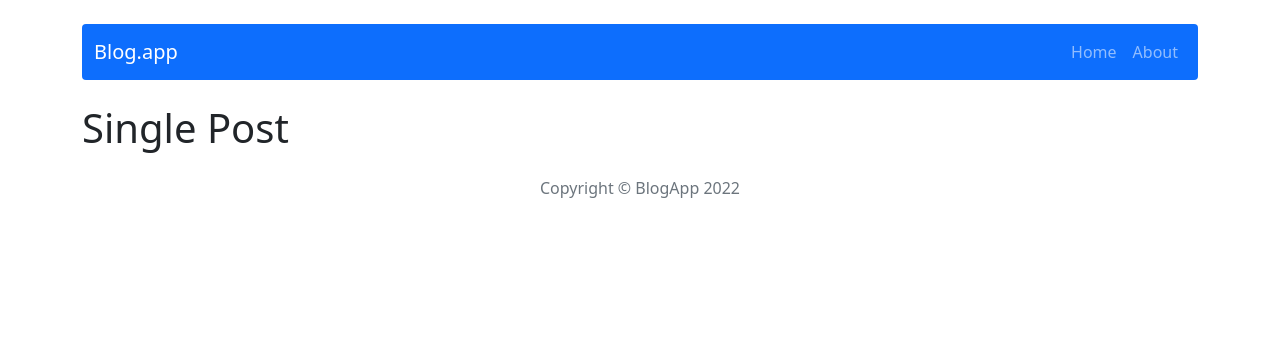
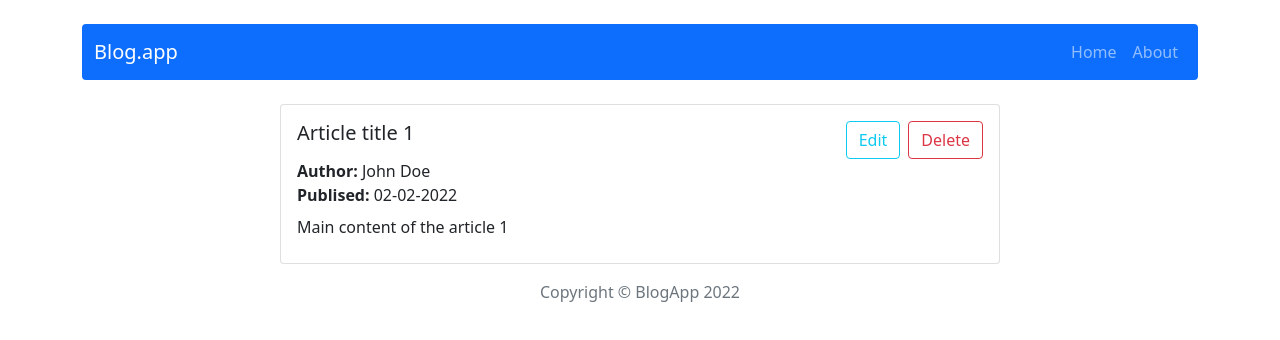
Before and after one commit to evacu8/react-blog-app, a React (Create React App) app: page /post/1 in a window 1280 px wide. Shown: the top 340 px of the page. Built offline with nearby package versions, Linux system fonts and the light colour scheme.

Commit message:
Change SinglePost view

```diff
--- a/src/components/pages/SinglePost/SinglePost.js
+++ b/src/components/pages/SinglePost/SinglePost.js
@@ -1,8 +1,42 @@
+import { Card, Container } from 'react-bootstrap';
+import { Link } from 'react-router-dom';
+import { useParams } from 'react-router-dom';
+import { useSelector } from 'react-redux';
+import { getPostById } from '../../../redux/postsRedux';
+import { Navigate } from 'react-router-dom';
+
 const SinglePost = () => {
+
+  const { id } = useParams();
+  const postData = useSelector(state => getPostById(state, id));
+
+  if(!postData) return <Navigate to="/" />
+
   return (
-    <div >
-      <h1>Single Post</h1>
-    </div>
+    <Container className='col-lg-8 '>
+      <Card >
+        <Card.Body>
+          <div className='d-flex justify-content-between'>
+            <Card.Title>{postData.title}</Card.Title>
+            <div className='m-0'>
+              <Link to={`/post/edit/${id}`}>
+                <button type="button" className='btn btn-outline-info me-2'>Edit</button>
+              </Link>
+              <button type="button" className='btn btn-outline-danger'>Delete</button>
+            </div>
+          </div>
+          <Card.Text className='my-0'>
+            <strong>Author:</strong> {postData.author}
+          </Card.Text>
+          <Card.Text className='my-0'>
+            <strong>Publised:</strong> {postData.publishedDate}
+          </Card.Text>
+          <Card.Text className='my-2'>
+            {postData.content}
+          </Card.Text>
+        </Card.Body>
+      </Card>
+    </Container>
   );
 };
 
--- a/src/redux/postsRedux.js
+++ b/src/redux/postsRedux.js
@@ -1,5 +1,6 @@
 //selectors
 export const getAllPosts = state => state.posts;
+export const getPostById = ({ posts }, id) => posts.find(post => post.id === id);
 
 // actions
 const createActionName = actionName => `app/posts/${actionName}`;
```
